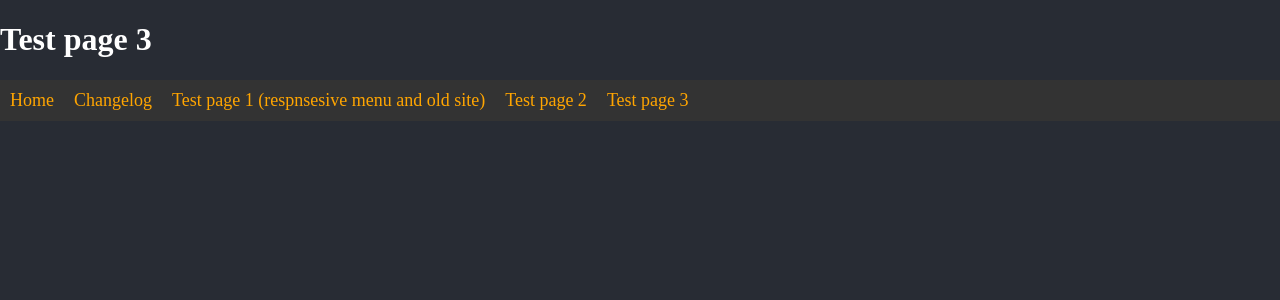
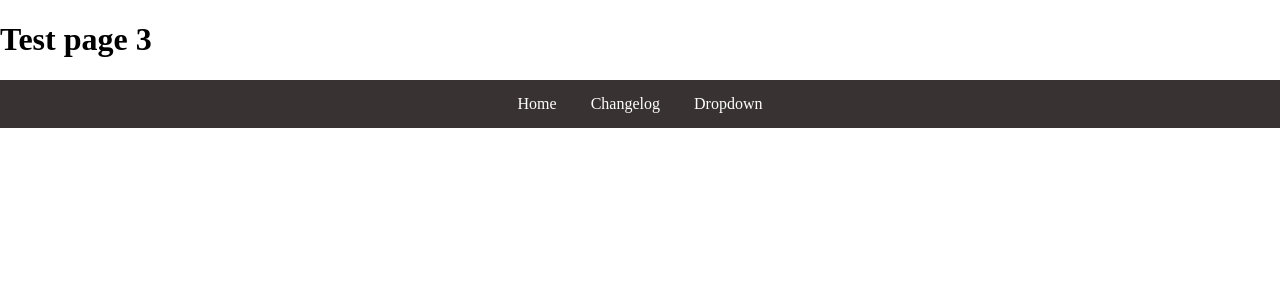
Before and after one commit to zallit/kjerulf.dev, a PHP site: page /test-page-3.php in a window 1280 px wide. Shown: the top 300 px of the page. Run offline with PHP 8.4, Linux system fonts and the light colour scheme.

Commit message:
testing new dropdown menu

```diff
--- a/index.php
+++ b/index.php
@@ -33,6 +33,6 @@ This content will be surrounded by a 1 pixel wide white solid line
 <h3 style="color:royalblue;">This is a royalblue heading</h3>
 <h3 style="color:blue;">This is a blue heading</h3>
 <img style="border:1px solid white;" src="img/andreas-mic.png" alt="Andreas Mic Pic" height="20%" width="20%" />
-
+test
 </body>  <!-- End of the page -->
 </html>
--- a/style.css
+++ b/style.css
@@ -1,5 +1,8 @@
-BODY { COLOR: #FFFFFF }
-BODY {background-color:#282c34;}
+BODY { COLOR: #FFFFFF;
+background-color:#282c34;
+margin-left:2px;
+padding-left:10px;}
+
 ul {
     list-style-type: none;
     margin: 0;
--- a/template.html
+++ b/template.html
@@ -1,7 +1,7 @@
+<link href="style.css" rel="stylesheet" type="text/css">
 <!DOCTYPE html>
 <html>
 <head>
-<link href="style.css" rel="stylesheet" type="text/css">
 <meta name="viewport" content="width=device-width, initial-scale=1.0">
 <style>
 
@@ -43,10 +43,8 @@ ul.topnav li.right {float: right;}
   <font size = "4">
   <li><a href="index.php">Home</a></li>
   <li><a href="changelog.php"> Changelog</a></li>
-  <li><a href="test-page-1.php">Test page 1 (respnsesive menu and old site)</a></li>
-  <li><a href="test-page-2.php">Test page 2</a></li>
-  <li><a href="test-page-3.php">Test page 3</a></li>
+  <li><a href="test-page-1.php">Test page 1 (Responsive menu)</a></li>
+  <li><a href="test-page-2.php">Test page 2 (old html site)</a></li>
+  <li><a href="test-page-3.php">Test page 3 (dropdown menu)</a></li>
 </font>
 </ul>
-</body>
-</html>
--- a/test-page-3.php
+++ b/test-page-3.php
@@ -1,23 +1,43 @@
 <!DOCTYPE html>
 <html>
 <head>
-  <link href="style.css" rel="stylesheet" type="text/css">
-  <meta charset="utf-8">
+<style media="screen">
+body{ overflow-y: scroll; margin: 0; padding: 0; font-family: Karla; }
+
+nav{ background-color: #383332; text-align: center; }
+nav ul{ list-style-type: none; padding: 0; margin: 0; position: relative; }
+nav ul li{ display: inline-block; }
+nav ul li:hover{ background-color: #2465F3; }
+nav ul li a{ display: block; padding: 15px; color: #FFF; text-decoration: none; }
+
+nav ul li:hover > ul{ display: block; }
+nav ul ul{ padding: 3px 0 3px 0; display: none; text-align: left; position: absolute; background-color: #2465F3; border: 2px solid #383332; border-top: 0; margin: 0 0 0 -2px; min-width: 200px; }
+nav ul ul li{ display: block; border: none; }
+nav ul ul li:hover{ background-color: #383332; }
+
+@import url(https://fonts.googleapis.com/css?family=Karla);
+
+</style>
 <title>Test page 3</title>
 
 </head>
 <h1>Test page 3</h1>
 <nav>
-      <?php
-        $TITLE = "test page 3";
-        ob_start();
-      ?>
 
-      <?php
 
-        $CONTENT = ob_get_clean();
-        include "template.html"
-      ?>
+  </font>
+
+  <ul>
+      <li><a href="#">Home</a></li>
+      <li><a href="#">Changelog</a></li>
+      <li><a href="#">Dropdown</a>
+      <ul>
+        <li><a href="test-page-1.php">Test page 1 (respnsesive menu and old site)</a></li>
+        <li><a href="test-page-2.php">Test page 2</a></li>
+        <li><a href="test-page-3.php">Test page 3</a></li>
+      </ul>
+      </li>
+      </ul>
 </nav>
 
 <body>
```
